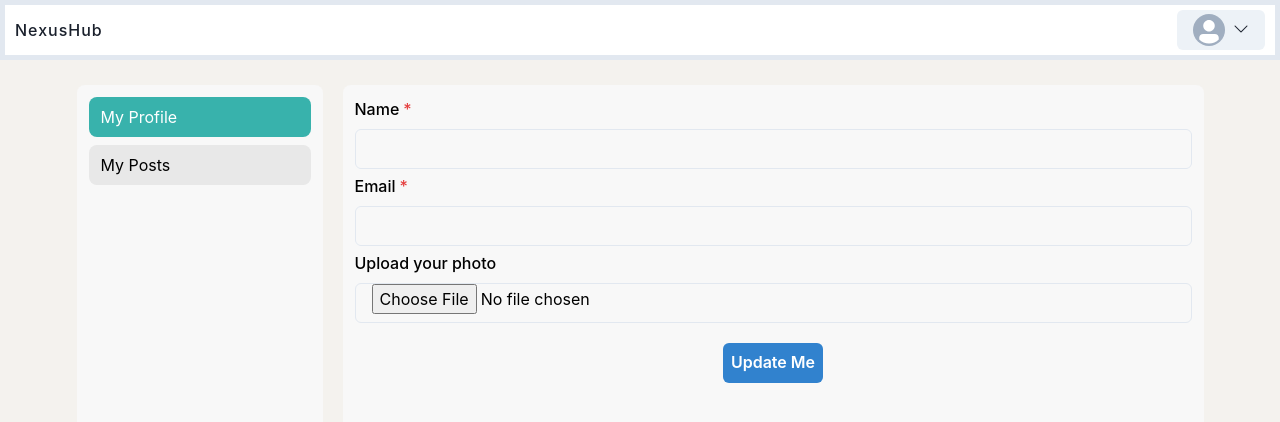
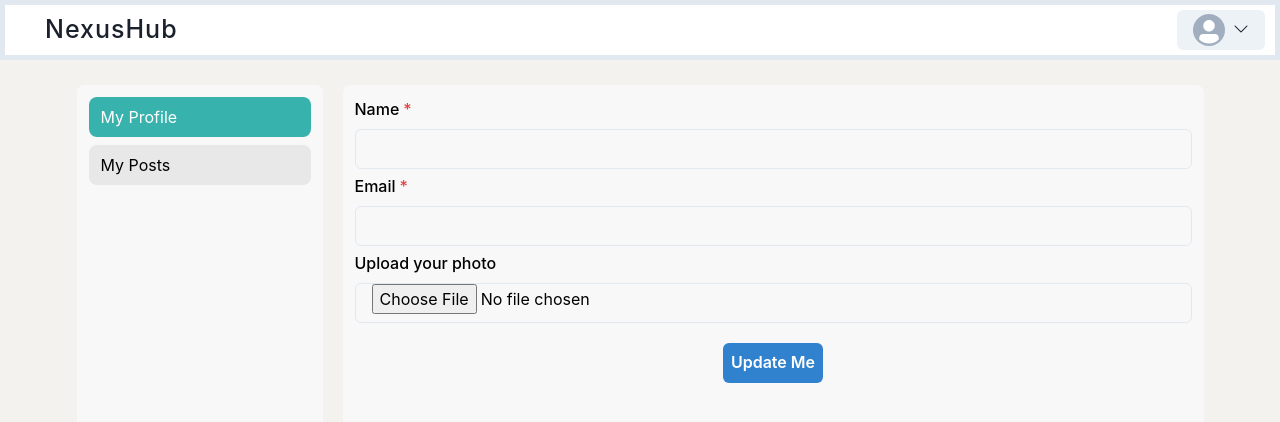
Before and after one commit to ajaymehra8/ATG-social-media, a React (Create React App) app in the folder client/: page /me in a window 1280 px wide. Shown: the top 422 px of the page. Built offline with nearby package versions, Linux system fonts and the light colour scheme.

Commit message:
Update done

```diff
--- a/client/src/Component/Header.js
+++ b/client/src/Component/Header.js
@@ -41,10 +41,8 @@ const Header = () => {
         }}
       >
         <NavLink
-fontSize={"25px"}
-fontFamily={"Work sans"}
-          pl={"50px"}
-          style={{ fontWeight: "500", letterSpacing: "1px" }}
+
+          style={{ fontWeight: "500", letterSpacing: "1px",fontSize:"25px",paddingLeft:"30px" }}
           to={"/"}
         >
           NexusHub
```
